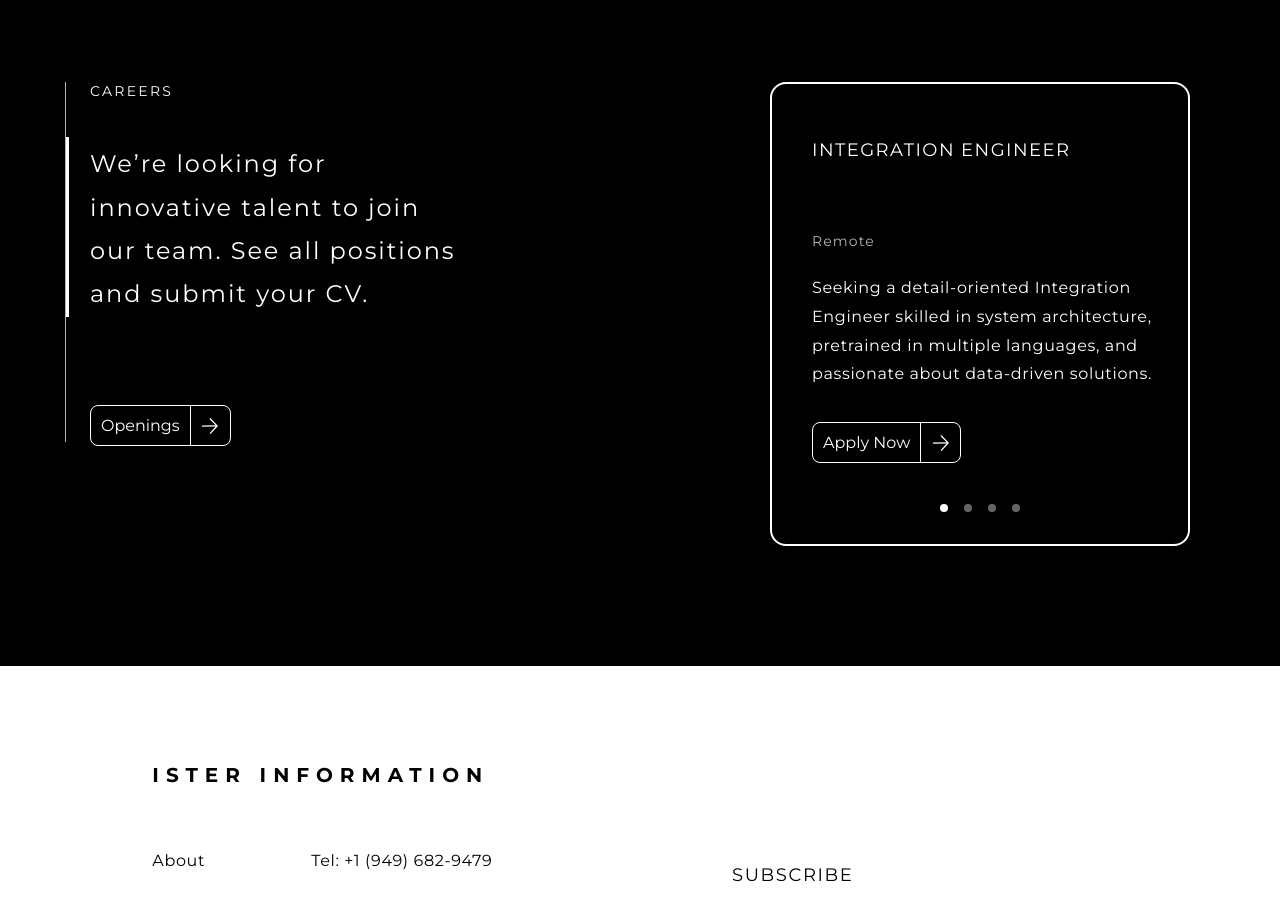
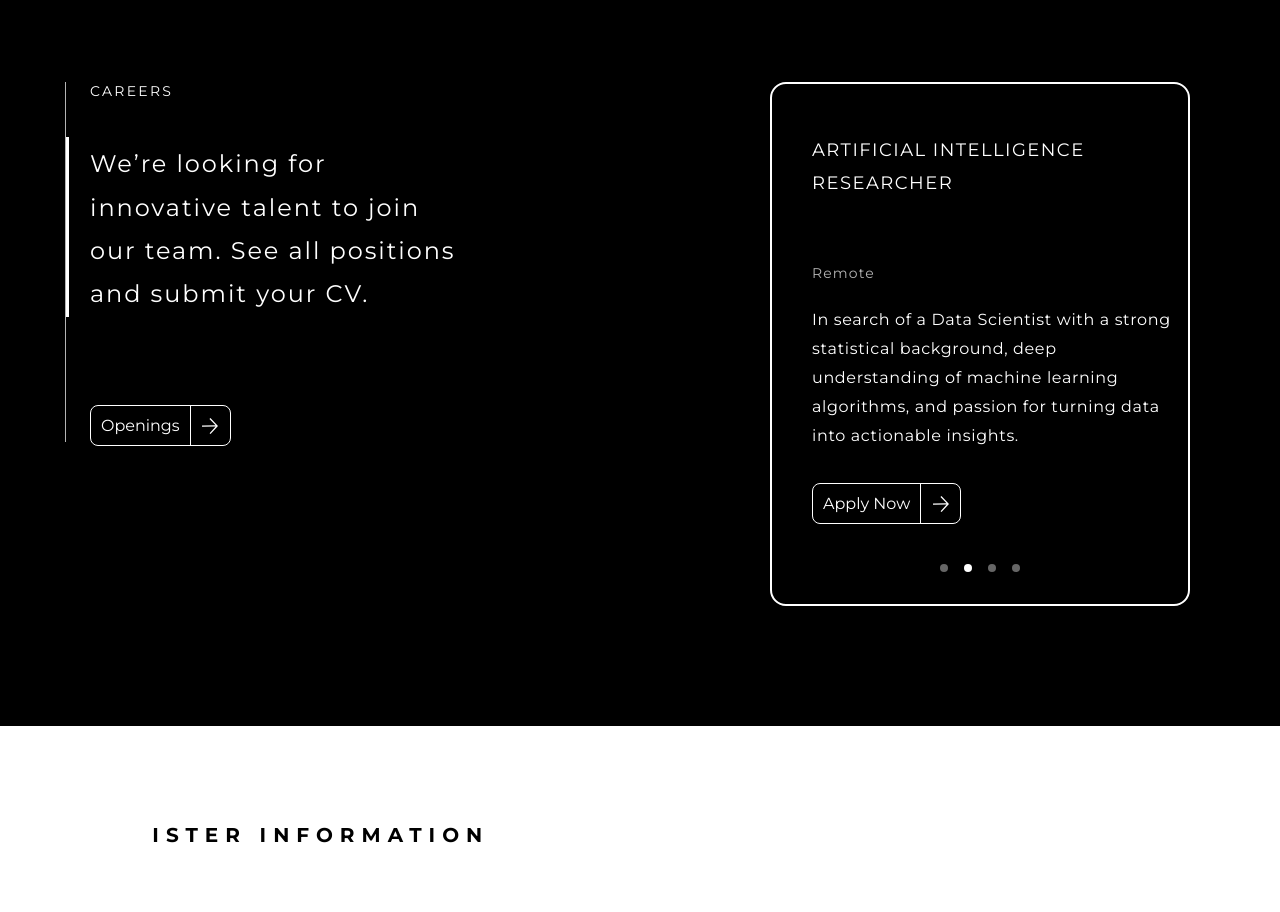
Before and after one commit to Moamal-2000/aster-information, a React (Vite) app: page / in a window 1280 px wide. Shown: the part 6580-7492 px from the top of the page. Built offline with nearby package versions, Linux system fonts and the light colour scheme.

Commit message:
feat: auto switch functionality for CareersSlider

```diff
--- a/src/Components/Home/CareersSection/CareersSlider/CareersPaginationDots/CareersPaginationDots.module.scss
+++ b/src/Components/Home/CareersSection/CareersSlider/CareersPaginationDots/CareersPaginationDots.module.scss
@@ -5,6 +5,7 @@
   width: fit-content;
   margin: 0 auto;
   gap: 16px;
+  margin-top: 60px;
 }
 
 .dot {
--- a/src/Components/Home/CareersSection/CareersSlider/CareersSlider.jsx
+++ b/src/Components/Home/CareersSection/CareersSlider/CareersSlider.jsx
@@ -1,5 +1,6 @@
-import { useState } from "react";
+import { useEffect, useState } from "react";
 import { careersSliderData } from "src/Data/staticData";
+import { CAREERS_SLIDER_SWITCH_TIME } from "src/Data/variables";
 import CareerSlide from "./CareerSlide/CareerSlide";
 import CareersPaginationDots from "./CareersPaginationDots/CareersPaginationDots";
 import s from "./CareersSlider.module.scss";
@@ -7,8 +8,20 @@ import s from "./CareersSlider.module.scss";
 const CareersSlider = () => {
   const [activeSlide, setActiveSlide] = useState(1);
 
+  useEffect(() => {
+    const timerId = setTimeout(() => {
+      setActiveSlide((currentSlide) =>
+        activeSlide < careersSliderData.length ? currentSlide + 1 : 1
+      );
+    }, CAREERS_SLIDER_SWITCH_TIME);
+
+    return () => clearTimeout(timerId);
+  }, [activeSlide]);
+
   return (
     <div className={s.slider}>
+      <div className={s.slideSpace} />
+
       {careersSliderData.map(({ id, title, location, description }) => (
         <CareerSlide
           key={id}
@@ -19,8 +32,6 @@ const CareersSlider = () => {
         />
       ))}
 
-      <div className={s.slideSpace} />
-
       <CareersPaginationDots
         sliderLength={careersSliderData.length}
         activeDot={activeSlide}
--- a/src/Data/variables.js
+++ b/src/Data/variables.js
@@ -6,4 +6,5 @@ export const SCREEN_SIZES = {
   smaller: 376,
 };
 export const HIDE_SCROLL_TOP_MS = 3000;
+export const CAREERS_SLIDER_SWITCH_TIME = 5000;
 export const WEBSITE_NAME = "Ister Information";
```
